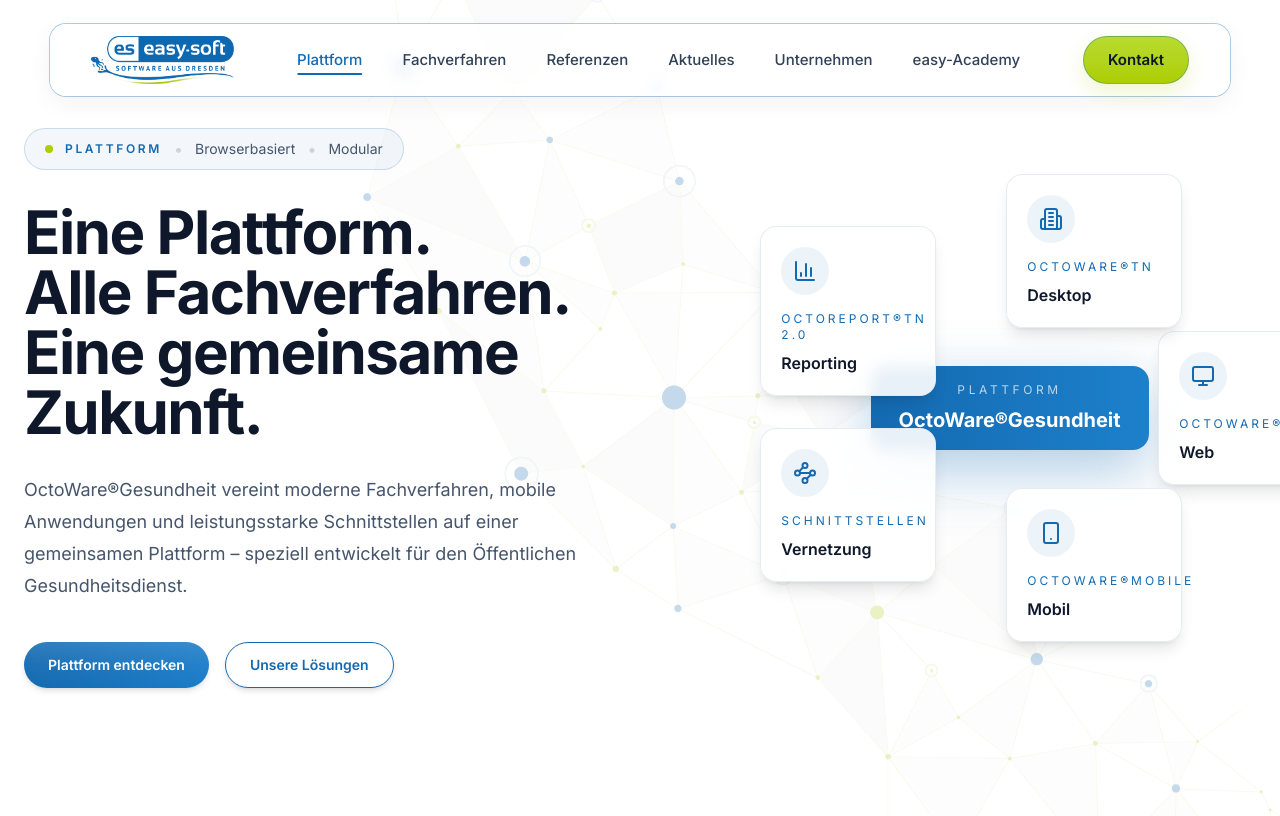
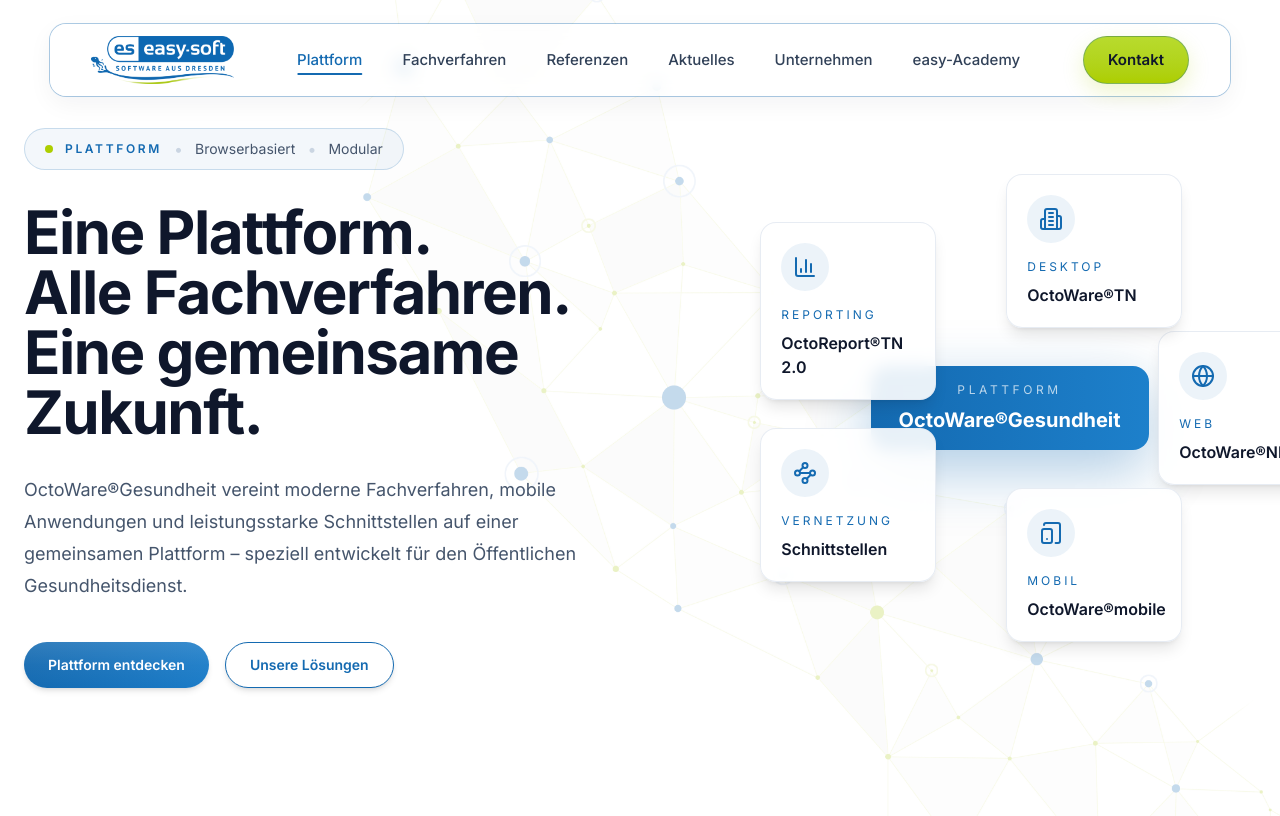
Before and after one commit to weblogger117-art/octoware-website, a Next.js app: page /plattform in a window 1280 px wide. Built offline with nearby package versions, Linux system fonts and the light colour scheme.

Commit message:
Update PlatformVisualization.tsx

```diff
--- a/components/sections/platform/PlatformVisualization.tsx
+++ b/components/sections/platform/PlatformVisualization.tsx
@@ -1,6 +1,6 @@
 import {
-  Monitor,
-  Smartphone,
+  Globe,
+  TabletSmartphone,
   Building2,
   ChartColumn,
   Waypoints,
@@ -8,32 +8,32 @@ import {
 
 const modules = [
   {
-    title: "Web",
-    subtitle: "OctoWare®NET",
-    icon: Monitor,
+    title: "OctoWare®NET",
+    subtitle: "Web",
+    icon: Globe,
     angle: 0,
   },
   {
-    title: "Mobil",
-    subtitle: "OctoWare®mobile",
-    icon: Smartphone,
+    title: "OctoWare®mobile",
+    subtitle: "Mobil",
+    icon: TabletSmartphone,
     angle: 72,
   },
   {
-    title: "Vernetzung",
-    subtitle: "Schnittstellen",
+    title: "Schnittstellen",
+    subtitle: "Vernetzung",
     icon: Waypoints,
     angle: 144,
   },
   {
-    title: "Reporting",
-    subtitle: "OctoReport®TN 2.0",
+    title: "OctoReport®TN 2.0",
+    subtitle: "Reporting",
     icon: ChartColumn,
     angle: 216,
   },
   {
-    title: "Desktop",
-    subtitle: "OctoWare®TN",
+    title: "OctoWare®TN",
+    subtitle: "Desktop",
     icon: Building2,
     angle: 288,
   },
```
